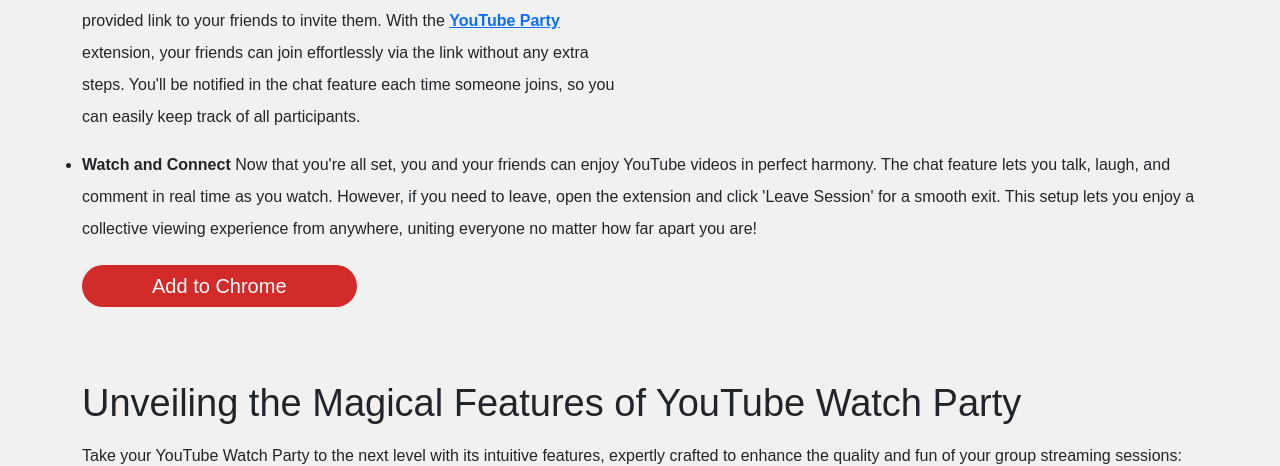
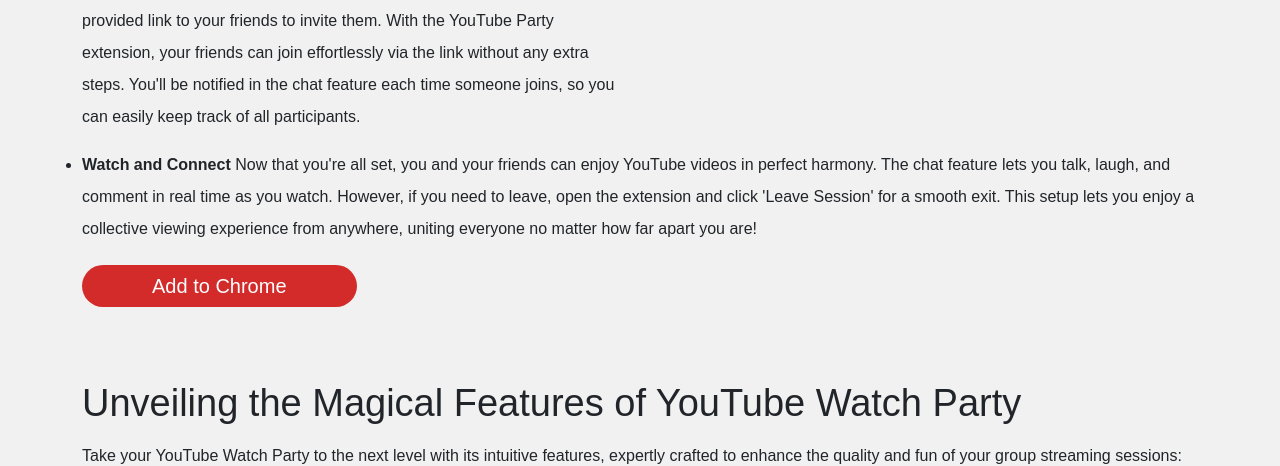
Before and after one commit to youtubepartyextension/youtubepartyextension, a plain HTML site: page index.html in a window 1280 px wide. Shown: the part 1272-1738 px from the top of the page. Drawn offline with nearby package versions, Linux system fonts and the light colour scheme; a script that the page names is missing.

Commit message:
Update index.html

```diff
--- a/index.html
+++ b/index.html
@@ -89,7 +89,7 @@
                                                 Once you've installed the extension, make sure to pin it to your browser's toolbar for seamless access. Head over to YouTube and pick any video you like. Moreover, the extension icon will illuminate, indicating it's ready to go. However, if the icon doesn't appear, verify that it’s properly pinned to your toolbar</li>
                                                 <li class="bond"><b>Launch Your YouTube Watch Party </b>
 
-                                                    Afterward, start your watch party by clicking the illuminated icon and selecting "Start the Party." Send the provided link to your friends to invite them. With the <a href="https://ottwatchparty.com/youtube"><b>YouTube Party</b></a> extension, your friends can join effortlessly via the link without any extra steps. You'll be notified in the chat feature each time someone joins, so you can easily keep track of all participants.</li>
+                                                    Afterward, start your watch party by clicking the illuminated icon and selecting "Start the Party." Send the provided link to your friends to invite them. With the YouTube Party extension, your friends can join effortlessly via the link without any extra steps. You'll be notified in the chat feature each time someone joins, so you can easily keep track of all participants.</li>
                                             </ul>
                                         </div>
                                             <div class="col-md-6 col-sm-12 col-xl-6">
```
